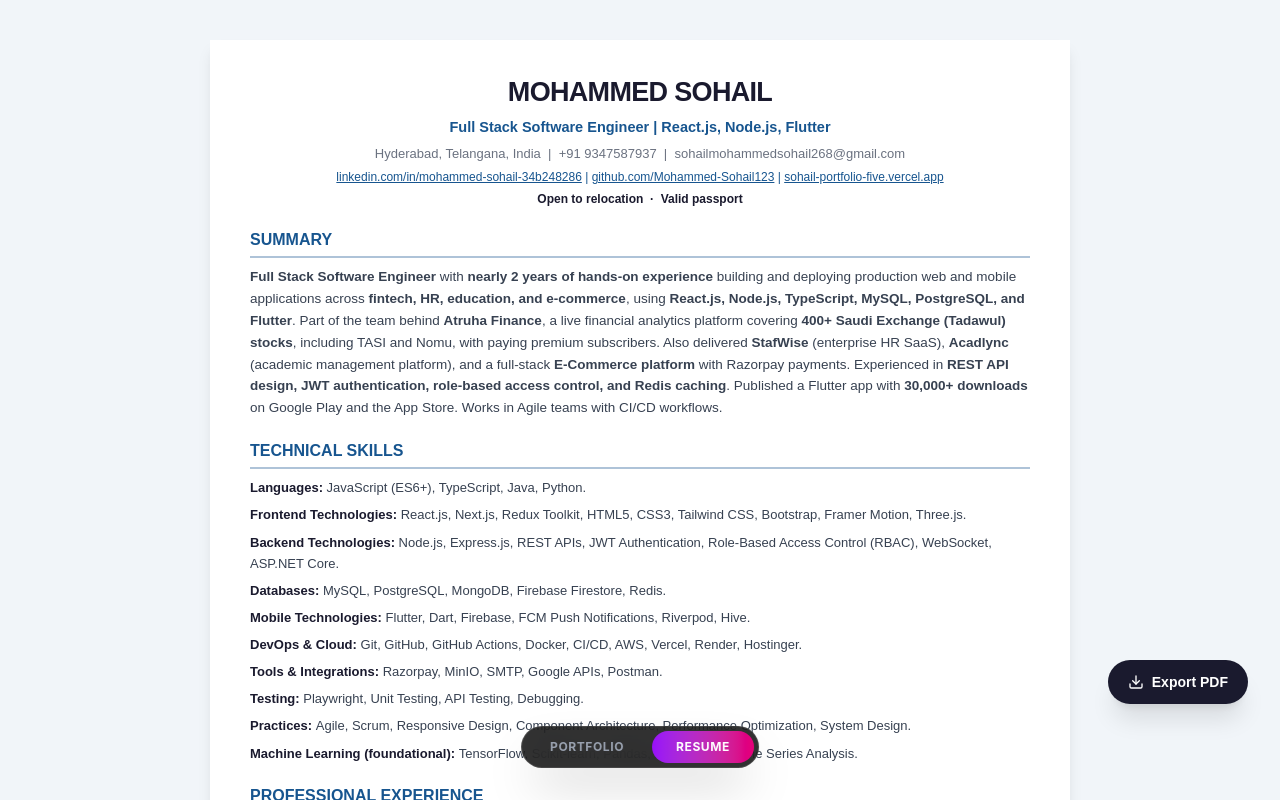
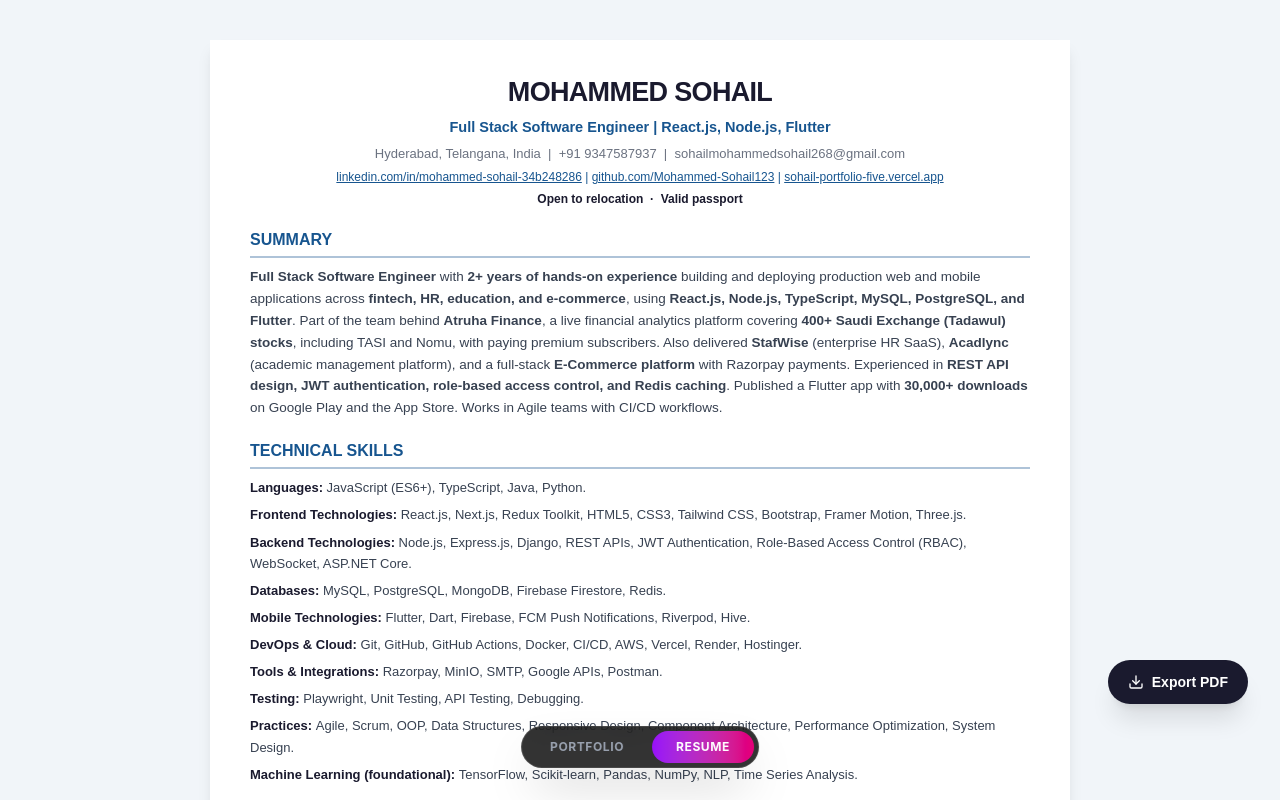
Before and after one commit to Mohammed-Sohail123/Sohail_Portfolio, a React (Vite) app: page / in a window 1280 px wide. Both pictures are taken after a click on the button "RESUME". Shown: the top 800 px of the page. Built offline with nearby package versions, Linux system fonts and the light colour scheme; no server answers.

Commit message:
fix: add missing colon, Django skill, OOP/Data Structures, plain bullet char

```diff
--- a/src/components/Resume.jsx
+++ b/src/components/Resume.jsx
@@ -52,7 +52,7 @@ const SectionTitle = ({ children }) => (
 
 const Bullet = ({ children }) => (
   <li className="flex items-start gap-2 text-[13.5px] text-[#374151] leading-relaxed mt-1">
-    <span className="mt-[3px] flex-shrink-0 text-[11px]" style={{ color: '#17558F' }}>▸</span>
+    <span className="mt-[2px] flex-shrink-0 text-[13px]" style={{ color: '#17558F' }}>•</span>
     <span>{children}</span>
   </li>
 );
@@ -141,7 +141,7 @@ const Resume = () => (
         {/* ── SUMMARY ── */}
       <SectionTitle>Summary</SectionTitle>
 <p className="text-[13.5px] text-[#374151] leading-relaxed">
-  <strong>Full Stack Software Engineer</strong> with <strong>nearly 2 years of hands-on experience</strong> building
+  <strong>Full Stack Software Engineer</strong> with <strong> 2+ years of hands-on experience</strong> building
   and deploying production web and mobile applications across <strong>fintech, HR, education, and e-commerce</strong>,
   using <strong>React.js, Node.js, TypeScript, MySQL, PostgreSQL, and Flutter</strong>. Part of the team behind{" "}
   <strong>Atruha Finance</strong>, a live financial analytics platform covering{" "}
@@ -157,13 +157,13 @@ const Resume = () => (
         <SectionTitle>Technical Skills</SectionTitle>
         <SkillRow label="Languages" value="JavaScript (ES6+), TypeScript, Java, Python." />
         <SkillRow label="Frontend Technologies" value="React.js, Next.js, Redux Toolkit, HTML5, CSS3, Tailwind CSS, Bootstrap, Framer Motion, Three.js." />
-        <SkillRow label="Backend Technologies" value="Node.js, Express.js, REST APIs, JWT Authentication, Role-Based Access Control (RBAC), WebSocket, ASP.NET Core." />
+        <SkillRow label="Backend Technologies" value="Node.js, Express.js, Django, REST APIs, JWT Authentication, Role-Based Access Control (RBAC), WebSocket, ASP.NET Core." />
         <SkillRow label="Databases" value="MySQL, PostgreSQL, MongoDB, Firebase Firestore, Redis." />
         <SkillRow label="Mobile Technologies" value="Flutter, Dart, Firebase, FCM Push Notifications, Riverpod, Hive." />
         <SkillRow label="DevOps & Cloud" value="Git, GitHub, GitHub Actions, Docker, CI/CD, AWS, Vercel, Render, Hostinger." />
         <SkillRow label="Tools & Integrations" value="Razorpay, MinIO, SMTP, Google APIs, Postman." />
         <SkillRow label="Testing" value="Playwright, Unit Testing, API Testing, Debugging." />
-        <SkillRow label="Practices" value="Agile, Scrum, Responsive Design, Component Architecture, Performance Optimization, System Design." />
+        <SkillRow label="Practices" value="Agile, Scrum, OOP, Data Structures, Responsive Design, Component Architecture, Performance Optimization, System Design." />
         <SkillRow label="Machine Learning (foundational)" value="TensorFlow, Scikit-learn, Pandas, NumPy, NLP, Time Series Analysis." />
 
         {/* ── PROFESSIONAL EXPERIENCE ── */}
@@ -208,7 +208,7 @@ const Resume = () => (
             Applied the MVT architecture, REST API design, authentication, and relational database modeling with Django and MySQL across hands-on projects.
           </Bullet>
           <Bullet>
-            Strengthened core software engineering fundamentals data structures, OOP, Git version control, and debugging through guided labs and project reviews.
+            Strengthened core software engineering fundamentals: data structures, OOP, Git version control, and debugging through guided labs and project reviews.
           </Bullet>
         </ul>
 
```
